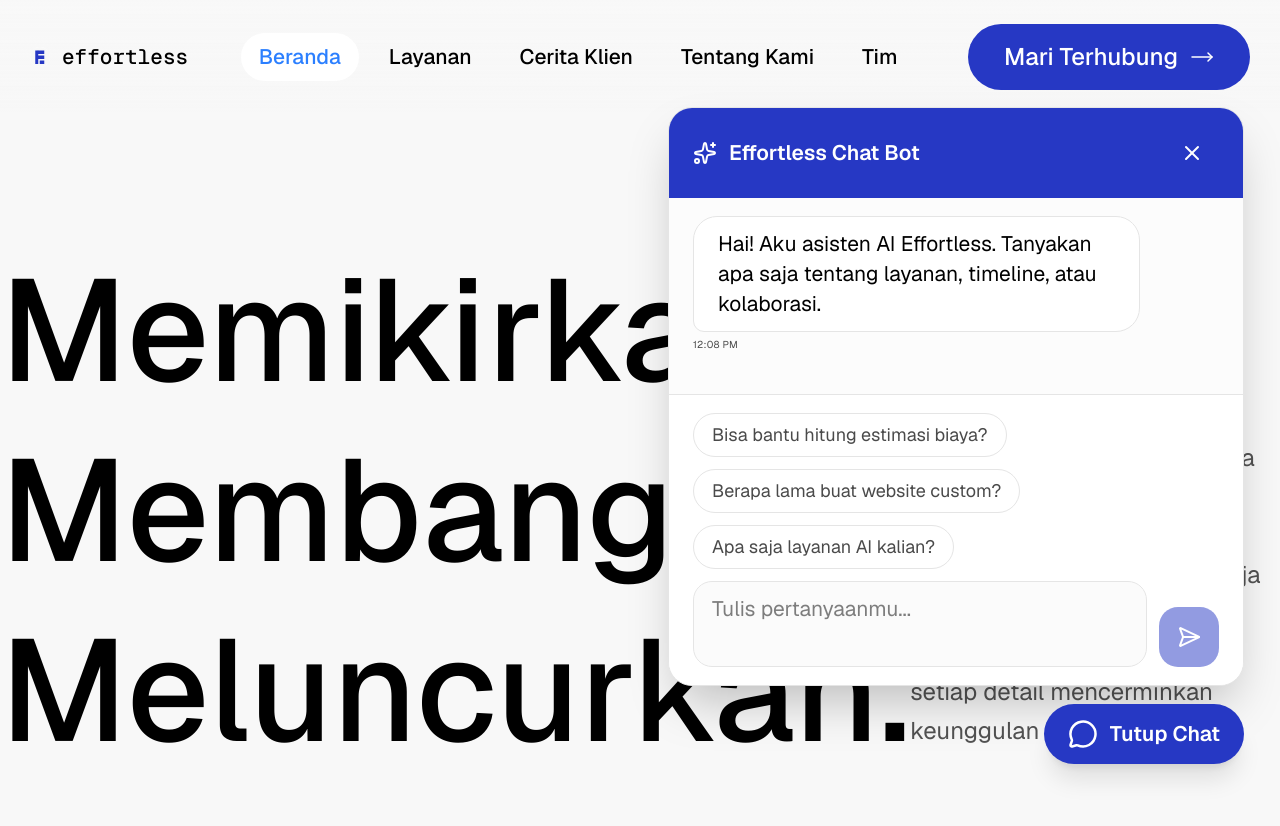
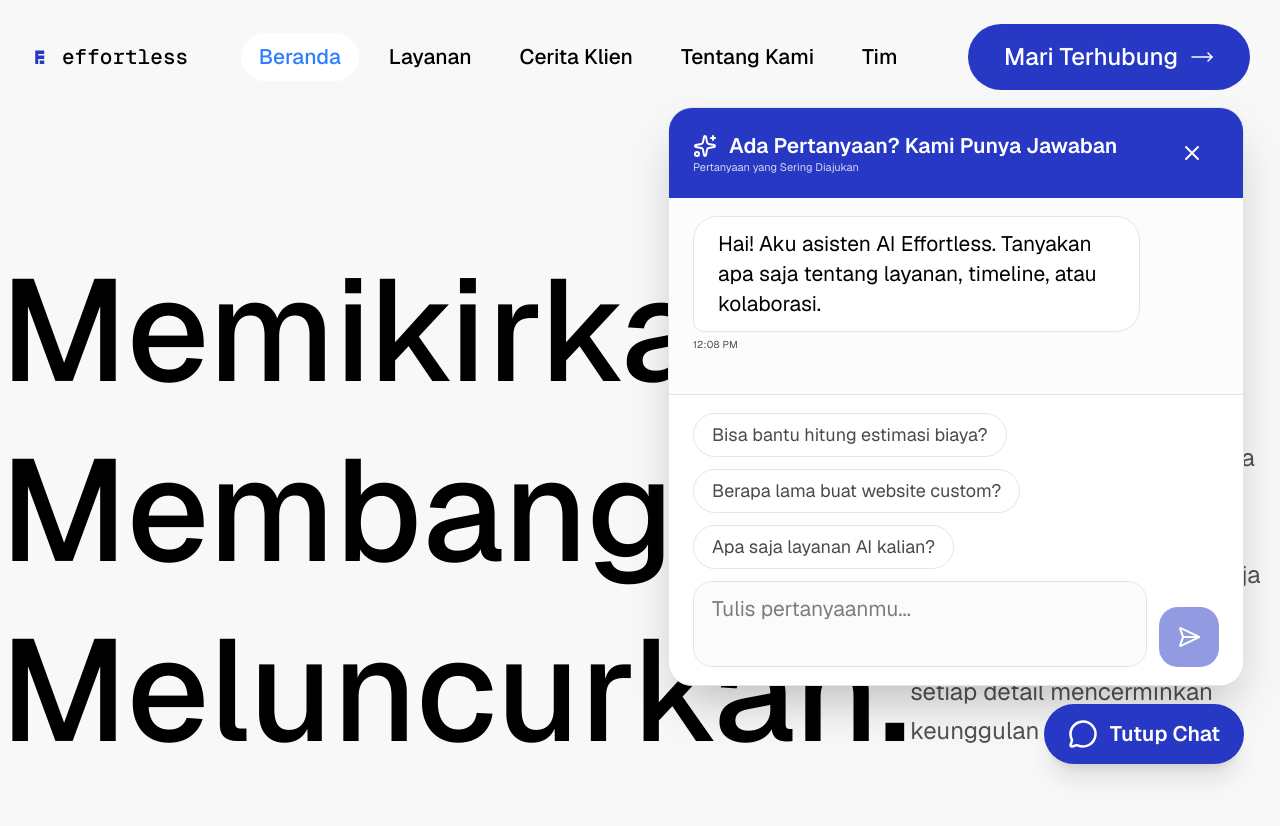
Before and after one commit to xijinfu-cpu/epot, a Next.js app: page / in a window 1280 px wide. Both pictures are taken after a click on the button "Chat Bot". Shown: the top 826 px of the page. Built offline with nearby package versions, Linux system fonts and the light colour scheme.

Commit message:
first commit

```diff
--- a/src/components/custom/chatbot.tsx
+++ b/src/components/custom/chatbot.tsx
@@ -96,9 +96,14 @@ export default function ChatBot() {
                 {open && (
                     <div className="w-[min(90vw,22rem)] sm:w-96 rounded-2xl shadow-2xl border border-border bg-white dark:bg-neutral-900 flex flex-col overflow-hidden">
                         <div className="flex items-center justify-between px-4 py-3 bg-primary text-primary-foreground">
-                            <div className="flex items-center gap-2 text-sm font-semibold">
-                                <Sparkles className="size-4" />
-                                Effortless Chat Bot
+                            <div className="flex flex-col">
+                                <div className="flex items-center gap-2 text-sm font-semibold">
+                                    <Sparkles className="size-4" />
+                                    Ada Pertanyaan? Kami Punya Jawaban
+                                </div>
+                                <span className="text-[11px] text-primary-foreground/80 font-normal leading-tight">
+                                    Pertanyaan yang Sering Diajukan
+                                </span>
                             </div>
                             <Button size="icon" variant="ghost" className="text-primary-foreground" onClick={() => setOpen(false)}>
                                 <X className="size-4" />
```
